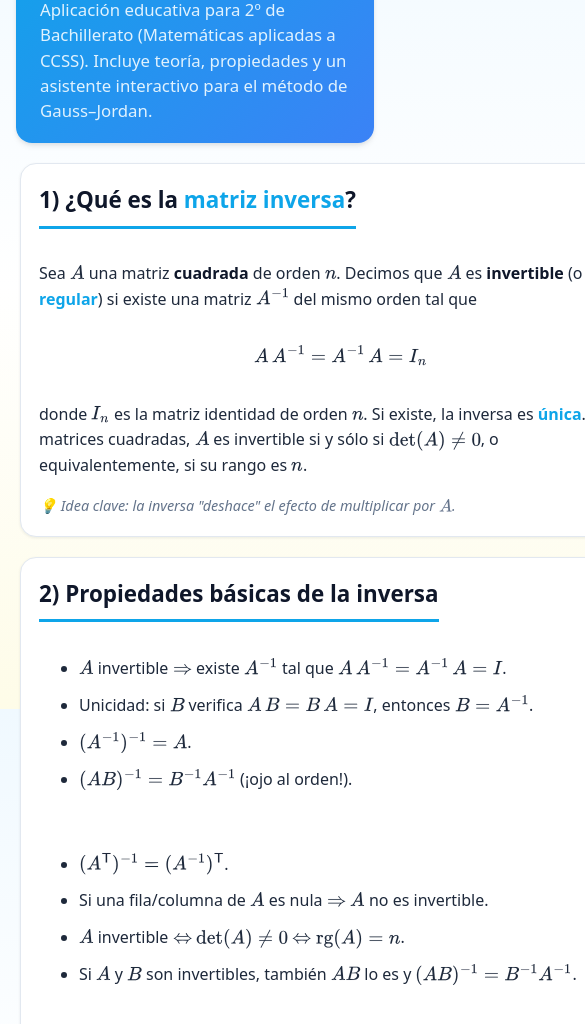
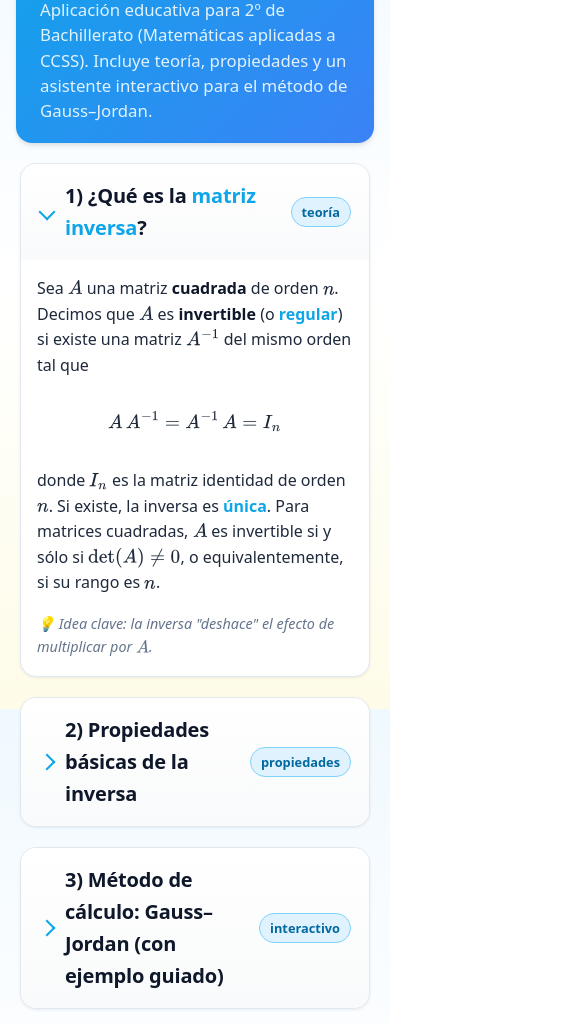
Before and after one commit to mabthera/Apps2d, a plain HTML site: page InversappV2.html in a window 390 px wide. Shown: the part 135-1159 px from the top of the page, 585 px wide, since content can reach past the window. Drawn offline with nearby package versions, Linux system fonts and the light colour scheme.

Commit message:
Update InversappV2.html

```diff
--- a/InversappV2.html
+++ b/InversappV2.html
@@ -61,24 +61,42 @@
       border:1px solid rgba(255,255,255,0.3);
     }
     main{max-width:1100px;margin:0 auto 80px;padding:0 20px;display:grid;gap:20px}
-    section{
+
+    /* --- Paneles colapsables (sustituyen a <section>) --- */
+    details.section{
       background:var(--card-bg);
       border:1px solid var(--border);
       border-radius:16px;
-      padding:24px;
       box-shadow:0 1px 3px var(--shadow);
-      transition:box-shadow 0.2s;
+      transition:box-shadow 0.2s, border-color 0.2s;
+      overflow:hidden;
     }
-    section:hover{box-shadow:0 4px 6px -1px var(--shadow), 0 2px 4px -1px var(--shadow)}
-    h2{
-      margin:0 0 16px;
-      font-size:1.4rem;
-      font-weight:700;
-      color:#0f172a;
-      border-bottom:3px solid #0ea5e9;
-      padding-bottom:8px;
-      display:inline-block;
+    details.section:hover{box-shadow:0 4px 6px -1px var(--shadow), 0 2px 4px -1px var(--shadow)}
+    details.section summary{
+      list-style:none;
+      cursor:pointer;
+      padding:18px 24px;
+      display:flex; align-items:center; gap:12px;
+      background:linear-gradient(180deg,#ffffff,#f9fafb);
+      user-select:none;
     }
+    details.section summary::-webkit-details-marker{display:none}
+    .chev{
+      width:12px;height:12px; flex:0 0 12px; border-right:2px solid #0ea5e9; border-bottom:2px solid #0ea5e9;
+      transform:rotate(-45deg); transition:transform .2s;
+      margin-left:2px;
+    }
+    details.section[open] .chev{ transform:rotate(45deg) }
+    .summary-title{
+      margin:0; font-size:1.25rem; font-weight:800; color:#0f172a; letter-spacing:-.2px;
+    }
+    .summary-badge{
+      margin-left:auto; font-size:.8rem; font-weight:700; color:#0369a1; background:var(--accent-light);
+      border:1px solid #7dd3fc; padding:4px 10px; border-radius:999px;
+    }
+    .content{ padding:0 24px 20px }
+    .content h2{ display:none } /* el h2 está visualmente en el summary */
+
     h3{margin:20px 0 12px;font-size:1.15rem;font-weight:700;color:#334155}
     .grid{display:grid;gap:16px}
     .cols-2{grid-template-columns:repeat(auto-fit,minmax(300px,1fr))}
@@ -170,21 +188,22 @@
       border-radius:0 8px 8px 0;
     }
     @keyframes fadeIn{from{opacity:0;transform:translateY(-5px)}to{opacity:1;transform:translateY(0)}}
-    details{
+    details:not(.section){
       background:var(--accent-light);
       border:1px solid #7dd3fc;
       border-radius:10px;
       padding:14px;
       margin:12px 0;
     }
-    summary{
+    details:not(.section) summary{
       cursor:pointer;
       font-weight:700;
       user-select:none;
       color:#0c4a6e;
       font-size:1.05rem;
     }
-    summary:hover{color:var(--accent)}
+    details:not(.section) summary:hover{color:var(--accent)}
+
     .foot{color:var(--muted);font-size:.9rem;margin-top:14px;font-style:italic}
     .mono{font-family:ui-monospace,SFMono-Regular,Menlo,Consolas,monospace}
     .small{font-size:.92rem}
@@ -193,18 +212,23 @@
     li{margin-bottom:8px}
     strong{color:#0f172a}
     em{color:var(--accent);font-style:normal;font-weight:600}
+
     @media (max-width: 768px){
       header{margin:20px 16px;padding:20px 24px;border-radius:16px}
       h1{font-size:1.5rem}
-      section{padding:18px}
       .cols-2{grid-template-columns:1fr}
       .matrix-input{grid-template-columns:repeat(3,70px);gap:8px}
       input[type="number"]{width:70px;padding:8px;font-size:15px}
       button{padding:9px 14px;font-size:0.9rem}
+      .content{padding:0 16px 18px}
+      details.section summary{padding:16px 18px}
     }
     @media print{
       body{background:#fff}
       button{display:none}
+      details.section{border:1px solid #999}
+      details.section[open] summary + .content{display:block}
+      details.section .content{display:block !important} /* imprime todo expandido */
     }
   </style>
 </head>
@@ -216,9 +240,15 @@
   </header>
 
   <main>
-    <!-- 1. Concepto -->
-    <section id="concepto">
-      <h2>1) ¿Qué es la <em>matriz inversa</em>?</h2>
+    <!-- 1) Concepto (colapsable, abierto por defecto) -->
+    <details class="section" id="concepto" open>
+      <summary>
+        <span class="chev"></span>
+        <h2 class="summary-title">1) ¿Qué es la <em>matriz inversa</em>?</h2>
+        <span class="summary-badge">teoría</span>
+      </summary>
+      <div class="content">
+        <h2>1) ¿Qué es la matriz inversa?</h2>
         <p>
           Sea \(A\) una matriz <strong>cuadrada</strong> de orden \(n\). Decimos que \(A\) es <strong>invertible</strong> (o <em>regular</em>) si existe una matriz \(A^{-1}\) del mismo orden tal que
         </p>
@@ -227,10 +257,17 @@
           donde \(I_n\) es la matriz identidad de orden \(n\). Si existe, la inversa es <em>única</em>. Para matrices cuadradas, \(A\) es invertible si y sólo si \(\det(A)\neq 0\), o equivalentemente, si su rango es \(n\).
         </p>
         <div class="foot">💡 Idea clave: la inversa "deshace" el efecto de multiplicar por \(A\).</div>
-    </section>
+      </div>
+    </details>
 
-    <!-- 2. Propiedades -->
-    <section id="propiedades">
+    <!-- 2) Propiedades (colapsable) -->
+    <details class="section" id="propiedades">
+      <summary>
+        <span class="chev"></span>
+        <h2 class="summary-title">2) Propiedades básicas de la inversa</h2>
+        <span class="summary-badge">propiedades</span>
+      </summary>
+      <div class="content">
         <h2>2) Propiedades básicas de la inversa</h2>
         <div class="grid cols-2">
           <ul>
@@ -247,10 +284,17 @@
           </ul>
         </div>
         <p class="muted small">💡 Consejo: en ecuaciones matriciales, "multiplicar por la inversa" sustituye a la división.</p>
-    </section>
+      </div>
+    </details>
 
-    <!-- 3. Gauss–Jordan -->
-    <section id="gauss-jordan">
+    <!-- 3) Gauss–Jordan (colapsable) -->
+    <details class="section" id="gauss-jordan">
+      <summary>
+        <span class="chev"></span>
+        <h2 class="summary-title">3) Método de cálculo: Gauss–Jordan (con ejemplo guiado)</h2>
+        <span class="summary-badge">interactivo</span>
+      </summary>
+      <div class="content">
         <h2>3) Método de cálculo: Gauss–Jordan (con ejemplo guiado)</h2>
         <p>
           El método consiste en construir la matriz aumentada \( [\,A\,|\,I\,] \) y aplicar <em>transformaciones elementales de filas</em> (intercambiar filas, multiplicar una fila por un número no nulo, o sumar a una fila un múltiplo de otra) hasta obtener \([\,I\,|\,A^{-1}\,]\).
@@ -304,10 +348,17 @@
         <h3>📊 Pasos del algoritmo</h3>
         <div id="steps"></div>
         <p class="muted small">⚠️ Nota: si algún pivote es cero y no hay otra fila con valor no nulo en esa columna, la matriz no es invertible.</p>
-    </section>
+      </div>
+    </details>
 
-    <!-- 4. Cofactores -->
-    <section id="cofactores">
+    <!-- 4) Cofactores (colapsable) -->
+    <details class="section" id="cofactores">
+      <summary>
+        <span class="chev"></span>
+        <h2 class="summary-title">4) Método de cálculo: determinantes y matriz de cofactores</h2>
+        <span class="summary-badge">interactivo</span>
+      </summary>
+      <div class="content">
         <h2>4) Método de cálculo: determinantes y matriz de cofactores</h2>
         <p>
           Este método utiliza la fórmula: \(A^{-1} = \dfrac{1}{\det(A)} \cdot \text{Adj}(A)\), donde \(\text{Adj}(A)\) es la matriz adjunta (traspuesta de la matriz de cofactores).
@@ -360,9 +411,10 @@
         <h3>📊 Pasos del cálculo</h3>
         <div id="steps2"></div>
         <p class="muted small">⚠️ Nota: este método es más directo para matrices 3×3, pero requiere calcular 9 determinantes 2×2.</p>
-    </section>
 
-    <section class="card">
+        <!-- Consejos (lo dejo fuera del colapsable global para que siempre queden accesibles si quieres,
+             pero puedes moverlo si prefieres que también sea colapsable) -->
+        <section class="card" style="margin-top:20px">
           <h3>📚 Consejos de estudio</h3>
           <ul class="small">
             <li>Practica a mano con matrices 2×2 y 3×3. El asistente te ayuda a verificar pasos.</li>
@@ -371,6 +423,8 @@
             <li>Las operaciones elementales de fila no cambian el rango ni la invertibilidad.</li>
           </ul>
         </section>
+      </div>
+    </details>
   </main>
 
   <footer style="background:var(--card-bg);border-top:2px solid var(--border);margin-top:40px;padding:32px 20px">
@@ -557,58 +611,39 @@
 
     // ---------- Método de cofactores ----------
     function det2x2Frac(a,b,c,d){
-      // Determinante de matriz 2x2 con fracciones
       return a.mul(d).sub(b.mul(c));
     }
 
     function detSarrus(M){
-      // Determinante 3x3 por regla de Sarrus
       const a=M[0][0], b=M[0][1], c=M[0][2];
       const d=M[1][0], e=M[1][1], f=M[1][2];
       const g=M[2][0], h=M[2][1], i=M[2][2];
-
-      // Diagonales principales: aei + bfg + cdh
-      const pos1 = a.mul(e).mul(i);
-      const pos2 = b.mul(f).mul(g);
-      const pos3 = c.mul(d).mul(h);
-
-      // Diagonales secundarias: ceg + afh + bdi
-      const neg1 = c.mul(e).mul(g);
-      const neg2 = a.mul(f).mul(h);
-      const neg3 = b.mul(d).mul(i);
-
-      return pos1.add(pos2).add(pos3).sub(neg1).sub(neg2).sub(neg3);
-    }
-
-    function detSarrusSteps(M){
-      // Visualización de la regla de Sarrus
-      const labels = [
-        ['a_{11}','a_{12}','a_{13}'],
-        ['a_{21}','a_{22}','a_{23}'],
-        ['a_{31}','a_{32}','a_{33}']
-      ];
-
-      let matrixExt = '';
-      for(let i=0; i<3; i++){
-        matrixExt += M[i].map(x=>x.toLatex()).join(' & ') + ' & ' +
-                     M[i][0].toLatex() + ' & ' + M[i][1].toLatex() + ' \\\\\\\\';
-      }
-
-      const latex = `\\[\\begin{array}{ccc|cc}${matrixExt}\\end{array}\\]`;
-
-      const a=M[0][0], b=M[0][1], c=M[0][2];
-      const d=M[1][0], e=M[1][1], f=M[1][2];
-      const g=M[2][0], h=M[2][1], i=M[2][2];
-
       const pos1 = a.mul(e).mul(i);
       const pos2 = b.mul(f).mul(g);
       const pos3 = c.mul(d).mul(h);
       const neg1 = c.mul(e).mul(g);
       const neg2 = a.mul(f).mul(h);
       const neg3 = b.mul(d).mul(i);
+      return pos1.add(pos2).add(pos3).sub(neg1).sub(neg2).sub(neg3);
+    }
 
+    function detSarrusSteps(M){
+      let matrixExt = '';
+      for(let i=0; i<3; i++){
+        matrixExt += M[i].map(x=>x.toLatex()).join(' & ') + ' & ' +
+                     M[i][0].toLatex() + ' & ' + M[i][1].toLatex() + ' \\\\\\\\';
+      }
+      const latex = `\\[\\begin{array}{ccc|cc}${matrixExt}\\end{array}\\]`;
+      const a=M[0][0], b=M[0][1], c=M[0][2];
+      const d=M[1][0], e=M[1][1], f=M[1][2];
+      const g=M[2][0], h=M[2][1], i=M[2][2];
+      const pos1 = a.mul(e).mul(i);
+      const pos2 = b.mul(f).mul(g);
+      const pos3 = c.mul(d).mul(h);
+      const neg1 = c.mul(e).mul(g);
+      const neg2 = a.mul(f).mul(h);
+      const neg3 = b.mul(d).mul(i);
       const det = pos1.add(pos2).add(pos3).sub(neg1).sub(neg2).sub(neg3);
-
       return {
         latex,
         formula: `\\[\\det(A) = ${a.toLatex()}\\cdot${e.toLatex()}\\cdot${i.toLatex()} + ${b.toLatex()}\\cdot${f.toLatex()}\\cdot${g.toLatex()} + ${c.toLatex()}\\cdot${d.toLatex()}\\cdot${h.toLatex()} - ${c.toLatex()}\\cdot${e.toLatex()}\\cdot${g.toLatex()} - ${a.toLatex()}\\cdot${f.toLatex()}\\cdot${h.toLatex()} - ${b.toLatex()}\\cdot${d.toLatex()}\\cdot${i.toLatex()}\\]`,
@@ -618,7 +653,6 @@
     }
 
     function getMinor(M, row, col){
-      // Obtiene la submatriz 2x2 eliminando fila row y columna col
       const minor = [];
       for(let i=0; i<3; i++){
         if(i===row) continue;
@@ -635,7 +669,6 @@
     function cofactorMatrix(M){
       const C = [];
       const details = [];
-
       for(let i=0; i<3; i++){
         const row = [];
         for(let j=0; j<3; j++){
@@ -644,7 +677,6 @@
           const sign = ((i+j) % 2 === 0) ? new Frac(1) : new Frac(-1);
           const cofactor = sign.mul(detMinor);
           row.push(cofactor);
-
           const signStr = ((i+j) % 2 === 0) ? '+' : '-';
           details.push({
             pos: `C_{${i+1}${j+1}}`,
@@ -656,7 +688,6 @@
         }
         C.push(row);
       }
-
       return { matrix: C, details };
     }
 
@@ -679,23 +710,17 @@
     function cofactorMethod(A){
       const steps = [];
       const M = cloneMat(A);
-
-      // Paso 1: Calcular determinante
       const detResult = detSarrusSteps(M);
       steps.push({
         type: 'det',
         title: 'Paso 1: Calcular el determinante usando la regla de Sarrus',
         content: `<p>Extendemos la matriz añadiendo las dos primeras columnas a la derecha:</p>${detResult.latex}<p>Aplicamos la fórmula (diagonales principales menos diagonales secundarias):</p>${detResult.formula}${detResult.calculation}`
       });
-
       if(detResult.det.isZero()){
         return { ok: false, steps };
       }
-
-      // Paso 2: Calcular cofactores
       const cofResult = cofactorMatrix(M);
       let cofHTML = '<p>Calculamos cada cofactor \\(C_{ij} = (-1)^{i+j} \\cdot M_{ij}\\), donde \\(M_{ij}\\) es el determinante del menor:</p><div class="grid cols-3" style="gap:10px;margin-top:10px">';
-
       for(const detail of cofResult.details){
         const minorLatex = `\\begin{vmatrix}${detail.minor[0][0].toLatex()}&${detail.minor[0][1].toLatex()}\\\\\\\\${detail.minor[1][0].toLatex()}&${detail.minor[1][1].toLatex()}\\end{vmatrix}`;
         cofHTML += `<div style="background:var(--code-bg);padding:8px;border-radius:8px;font-size:0.9rem">
@@ -704,32 +729,25 @@
         </div>`;
       }
       cofHTML += '</div>';
-
       steps.push({
         type: 'cofactors',
         title: 'Paso 2: Calcular la matriz de cofactores',
         content: cofHTML + `<p style="margin-top:12px">Matriz de cofactores:</p>${latexMat(cofResult.matrix)}`
       });
-
-      // Paso 3: Transponer (matriz adjunta)
       const adj = transpose(cofResult.matrix);
       steps.push({
         type: 'adjoint',
         title: 'Paso 3: Calcular la matriz adjunta (traspuesta de la matriz de cofactores)',
         content: `<p>Transponemos la matriz de cofactores:</p>${latexMat(adj)}`
       });
-
-      // Paso 4: Calcular inversa
       const invDet = new Frac(1).div(detResult.det);
       const inverse = scalarMultiply(invDet, adj);
-
       steps.push({
         type: 'inverse',
         title: 'Paso 4: Calcular la matriz inversa',
         content: `<p>Aplicamos la fórmula \\(A^{-1} = \\dfrac{1}{\\det(A)} \\cdot \\text{Adj}(A)\\):</p>
           <p>\\(A^{-1} = ${invDet.toLatex()} \\cdot \\text{Adj}(A)\\)</p>${latexMat(inverse)}`
       });
-
       return { ok: true, steps, inverse, det: detResult.det };
     }
 
@@ -763,10 +781,8 @@
         out2.innerHTML='<p class="muted">No se puede calcular la inversa porque la matriz es singular.</p>';
         return;
       }
-
       const prod = multiply(cloneMat(A), result.inverse);
       const isId = isIdentity(prod);
-
       const latex = `<div><strong>✓ Resultado final:</strong></div>` +
         `<div class="small">Determinante: \\(\\det(A) = ${result.det.toLatex()}\\)</div>` +
         `<div class="small" style="margin-top:12px"><strong>A<sup>−1</sup> =</strong></div>` +
@@ -774,10 +790,8 @@
         `<div class="small" style="margin-top:12px"><strong>Verificación:</strong> A · A<sup>−1</sup> =</div>` +
         `<div class="mono">${latexMat(prod)}</div>` +
         `<div class="small ${isId?'ok':'warn'}">${isId ? '✓ Es la matriz identidad (correcto)' : '⚠️ No es la matriz identidad (revisar)'}</div>`;
-
       out2.innerHTML = latex;
       status2.innerHTML = `<span class="ok">✓ Éxito.</span> Determinante = ${result.det.toLatex()}.`;
-
       if(window.MathJax && window.MathJax.typesetPromise){
         window.MathJax.typesetPromise([out2]).catch(err => console.error('MathJax error:', err));
       }
@@ -788,41 +802,25 @@
       const I=identity(n);
       let Aug=augment(cloneMat(A), I);
       const steps=[];
-
-      steps.push({
-        type:'init',
-        desc:`Matriz aumentada inicial [A|I]`,
-        snap:cloneMat(Aug)
-      });
-
+      steps.push({ type:'init', desc:`Matriz aumentada inicial [A|I]`, snap:cloneMat(Aug) });
       let row=0;
       for(let col=0; col<n; col++){
-        // Buscar pivote
         let pivot=row;
         while(pivot<n && Aug[pivot][col].isZero()) pivot++;
-
         if(pivot===n){
           return { ok:false, steps, Aug };
         }
-
         if(pivot!==row){
           const tmp=Aug[row];
           Aug[row]=Aug[pivot];
           Aug[pivot]=tmp;
-          steps.push({
-            type:'swap',
-            desc:`Intercambiamos F${row+1} ↔ F${pivot+1}`,
-            snap:cloneMat(Aug)
-          });
+          steps.push({ type:'swap', desc:`Intercambiamos F${row+1} ↔ F${pivot+1}`, snap:cloneMat(Aug) });
         }
-
-        // Hacer ceros en otras filas SIN normalizar primero
         const piv=Aug[row][col];
         for(let r=0;r<n;r++){
           if(r!==row){
             const factor=Aug[r][col];
             if(!factor.isZero()){
-              // F[r] = F[r] * piv - F[row] * factor
               for(let j=0;j<2*n;j++){
                 Aug[r][j] = Aug[r][j].mul(piv).sub(Aug[row][j].mul(factor));
               }
@@ -836,8 +834,6 @@
         }
         row++;
       }
-
-      // Ahora normalizamos todas las filas al final
       for(let i=0; i<n; i++){
         const piv = Aug[i][i];
         if(!piv.eq1()){
@@ -849,7 +845,6 @@
           });
         }
       }
-
       return { ok:true, steps, Aug };
     }
 
@@ -871,38 +866,19 @@
     const status2 = document.getElementById('status2');
     const stepsBox2 = document.getElementById('steps2');
 
-    function setMatrix(vals){
-      for(let i=0;i<9;i++) M[i].value = (vals[i]??'');
+    function setMatrix(vals){ for(let i=0;i<9;i++) M[i].value = (vals[i]??''); }
+    function getMatrix(){
+      const a=[]; for(let i=0;i<3;i++){ const row=[];
+        for(let j=0;j<3;j++){ const v=M[i*3+j].value.trim(); row.push(v===''?0:Number(v)); }
+        a.push(row);
+      } return a;
     }
-
-    function getMatrix(){
-      const a=[];
-      for(let i=0;i<3;i++){
-        const row=[];
-        for(let j=0;j<3;j++){
-          const v=M[i*3+j].value.trim();
-          row.push(v===''?0:Number(v));
-        }
+    function setMatrix2(vals){ for(let i=0;i<9;i++) M2[i].value = (vals[i]??''); }
+    function getMatrix2(){
+      const a=[]; for(let i=0;i<3;i++){ const row=[];
+        for(let j=0;j<3;j++){ const v=M2[i*3+j].value.trim(); row.push(v===''?0:Number(v)); }
         a.push(row);
-      }
-      return a;
-    }
-
-    function setMatrix2(vals){
-      for(let i=0;i<9;i++) M2[i].value = (vals[i]??'');
-    }
-
-    function getMatrix2(){
-      const a=[];
-      for(let i=0;i<3;i++){
-        const row=[];
-        for(let j=0;j<3;j++){
-          const v=M2[i*3+j].value.trim();
-          row.push(v===''?0:Number(v));
-        }
-        a.push(row);
-      }
-      return a;
+      } return a;
     }
 
     function renderSteps(steps){
@@ -925,12 +901,9 @@
         out.innerHTML='<p class="muted">No se puede calcular la inversa porque la matriz es singular.</p>';
         return;
       }
-
-      const n=3;
       const [L,R]=splitAug(gj.Aug);
       const prod = multiply(cloneMat(A), R);
       const isId = isIdentity(prod);
-
       const latex = `<div><strong>✓ Resultado final:</strong></div>` +
         `<div class="mono">${latexAug(gj.Aug)}</div>` +
         `<div class="small" style="margin-top:12px">Por tanto, <strong>A<sup>−1</sup> =</strong></div>` +
@@ -938,10 +911,8 @@
         `<div class="small" style="margin-top:12px"><strong>Verificación:</strong> A · A<sup>−1</sup> =</div>` +
         `<div class="mono">${latexMat(prod)}</div>` +
         `<div class="small ${isId?'ok':'warn'}">${isId ? '✓ Es la matriz identidad (correcto)' : '⚠️ No es la matriz identidad (revisar)'}</div>`;
-
       out.innerHTML = latex;
       status.innerHTML = `<span class="ok">✓ Éxito.</span> Se muestran la matriz aumentada final, A<sup>−1</sup> y la comprobación.`;
-
       if(window.MathJax && window.MathJax.typesetPromise){
         window.MathJax.typesetPromise([out]).catch(err => console.error('MathJax error:', err));
       }
@@ -950,15 +921,13 @@
     btnEjemplo.addEventListener('click',()=>{
       setMatrix([2,-1,0, 1,1,1, 0,2,3]);
       status.innerHTML='<span class="ok">✓ Ejemplo cargado.</span> Pulsa "Calcular inversa" para ver el proceso.';
-      out.innerHTML='';
-      stepsBox.innerHTML='';
+      out.innerHTML=''; stepsBox.innerHTML='';
     });
 
     btnLimpiar.addEventListener('click',()=>{
       setMatrix(Array(9).fill(''));
       out.innerHTML='Introduce una matriz y pulsa <span class="kbd">Calcular inversa</span>.';
-      stepsBox.innerHTML='';
-      status.textContent='';
+      stepsBox.innerHTML=''; status.textContent='';
     });
 
     btnCalcular.addEventListener('click',()=>{
@@ -966,7 +935,6 @@
       try{
         btnCalcular.disabled = true;
         status.innerHTML = '<span class="muted">⏳ Calculando...</span>';
-
         setTimeout(() => {
           try {
             const g = gaussJordan(A);
@@ -984,7 +952,7 @@
       }
     });
 
-    // Inicializa con el ejemplo
+    // Demo inicial (Gauss–Jordan)
     (function autoDemo(){
       const A = getMatrix();
       try {
@@ -1001,15 +969,13 @@
     btnEjemplo2.addEventListener('click',()=>{
       setMatrix2([2,-1,0, 1,1,1, 0,2,3]);
       status2.innerHTML='<span class="ok">✓ Ejemplo cargado.</span> Pulsa "Calcular inversa" para ver el proceso.';
-      out2.innerHTML='';
-      stepsBox2.innerHTML='';
+      out2.innerHTML=''; stepsBox2.innerHTML='';
     });
 
     btnLimpiar2.addEventListener('click',()=>{
       setMatrix2(Array(9).fill(''));
       out2.innerHTML='Introduce una matriz y pulsa <span class="kbd">Calcular inversa</span>.';
-      stepsBox2.innerHTML='';
-      status2.textContent='';
+      stepsBox2.innerHTML=''; status2.textContent='';
     });
 
     btnCalcular2.addEventListener('click',()=>{
@@ -1019,18 +985,14 @@
         status2.innerHTML = '<span class="muted">⏳ Calculando...</span>';
         out2.innerHTML = '';
         stepsBox2.innerHTML = '';
-
         setTimeout(() => {
           try {
-            console.log('Matriz A:', A);
             const result = cofactorMethod(A);
-            console.log('Resultado:', result);
             renderResult2(A, result);
             renderSteps2(result.steps);
           } catch(e) {
             status2.innerHTML = `<span class="warn">⚠️ Error: ${e.message}</span>`;
             out2.innerHTML = `<p class="warn">Error detallado: ${e.stack}</p>`;
-            console.error('Error completo:', e);
           } finally {
             btnCalcular2.disabled = false;
           }
@@ -1039,11 +1001,10 @@
         status2.innerHTML = `<span class="warn">⚠️ Error: ${e.message}</span>`;
         out2.innerHTML = `<p class="warn">Error: ${e.stack}</p>`;
         btnCalcular2.disabled = false;
-        console.error('Error externo:', e);
       }
     });
 
-    // Auto demo para cofactores
+    // Demo inicial (cofactores)
     (function autoDemo2(){
       const A = getMatrix2();
       try {
```
Lines whose indentation alone changed are shown as unchanged.
